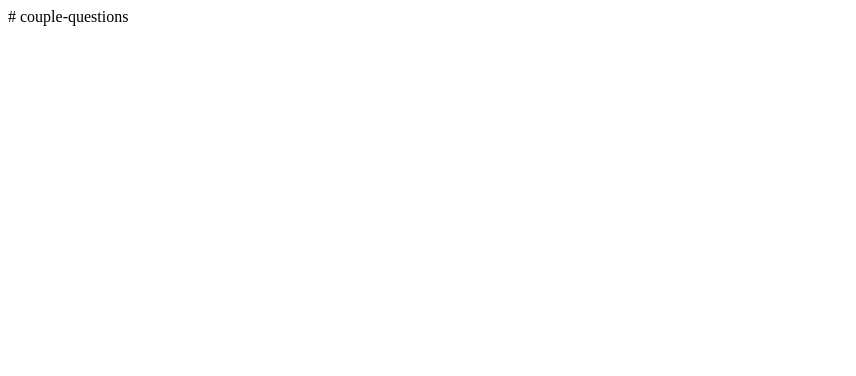
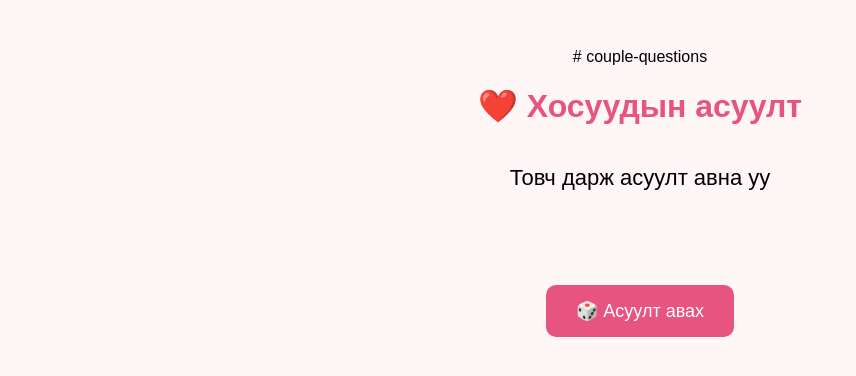
Before and after one commit to buhubc-commits/couple-questions, a plain HTML site: page index.html in a window 1280 px wide. Shown: the whole page, without its empty margins (0-856 px from the left). Drawn offline with Linux system fonts and the light colour scheme.

Commit message:
Add HTML structure for couple questions app

```diff
--- a/index.html
+++ b/index.html
@@ -1 +1,55 @@
 # couple-questions
+<!DOCTYPE html>
+<html lang="mn">
+<head>
+  <meta charset="UTF-8">
+  <title>Хосуудын асуулт</title>
+  <meta name="viewport" content="width=device-width, initial-scale=1.0">
+  <style>
+    body {
+      font-family: Arial, sans-serif;
+      background: #fff6f8;
+      text-align: center;
+      padding: 40px 20px;
+    }
+    h1 {
+      color: #e75480;
+    }
+    #question {
+      font-size: 22px;
+      margin: 40px 0;
+      min-height: 80px;
+    }
+    button {
+      background: #e75480;
+      color: white;
+      border: none;
+      padding: 15px 30px;
+      font-size: 18px;
+      border-radius: 10px;
+    }
+  </style>
+</head>
+<body>
+
+  <h1>❤️ Хосуудын асуулт</h1>
+  <div id="question">Товч дарж асуулт авна уу</div>
+  <button onclick="newQuestion()">🎲 Асуулт авах</button>
+
+  <script>
+    const questions = [
+      "Анх намайг хараад юу мэдэрсэн бэ?",
+      "Сүүлийн 3 жилд бид хоёр яаж өөрчлөгдсөн бэ?",
+      "Хүүхэдтэй болсноор амьдрал чинь яаж өөрчлөгдсөн бэ?",
+      "Намайг хэзээ хамгийн их хайрлаж байгааг мэдэрдэг вэ?",
+      "Одоо надад хэлмээр байгаа зүйл юу вэ?"
+    ];
+
+    function newQuestion() {
+      const random = Math.floor(Math.random() * questions.length);
+      document.getElementById("question").innerText = questions[random];
+    }
+  </script>
+
+</body>
+</html>
```
